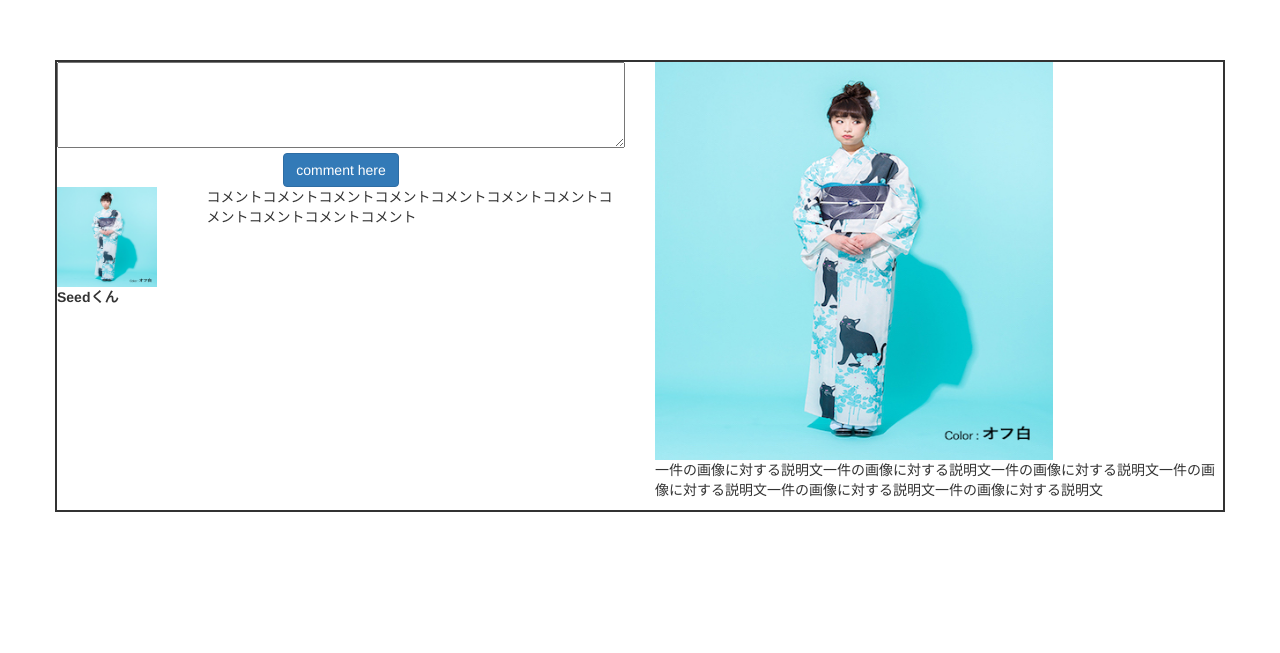
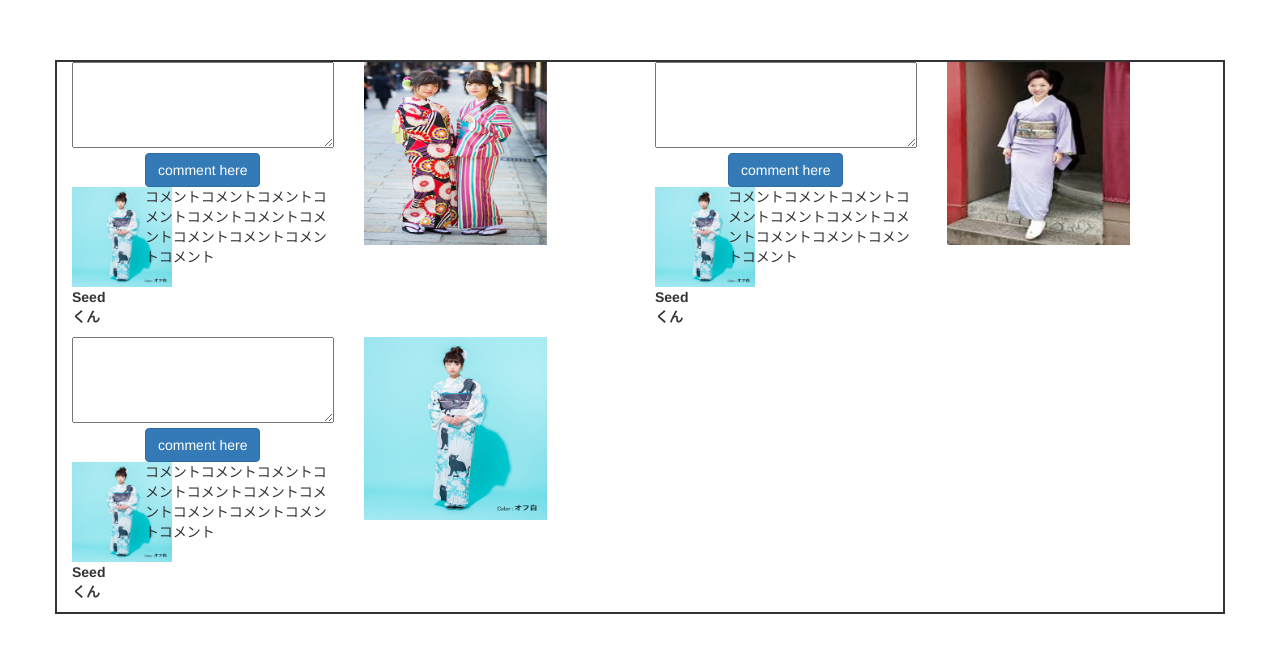
Before and after one commit to cktfp656/PerformingArts, a PHP site: page /kimono.php in a window 1280 px wide. Shown: the part 51-704 px from the top of the page. Run offline with PHP 8.4, Linux system fonts and the light colour scheme; data comes from the database, SQL or seed files in the repository.

Commit message:
着物コンテンツ表示終了

```diff
--- a/kimono.php
+++ b/kimono.php
@@ -7,6 +7,28 @@
             $stmt = $dbh->prepare($sql);
             $stmt ->execute($data);
 }
+
+//着物のコンテンツを取得するSQL文作成
+$sql='SELECT * FROM `contents` WHERE `category_code` = "kimono"';
+//SQL実行
+$stmt = $dbh->prepare($sql);
+$stmt ->execute();
+//取得したデータを配列に格納
+$kimono_contents = array();
+while(true){
+        $kimono = $stmt->fetch(PDO::FETCH_ASSOC);
+        if($kimono == false){
+            break;
+        }
+        $kimono_contents[] = $kimono;
+
+    }
+    // echo'<pre>';
+    // var_dump($kimono_contents);
+    // echo'</pre>';
+    // exit;
+
+
  ?>
  <!DOCTYPE html>
 <html lang="en">
@@ -55,34 +77,11 @@
 	<hr>
 	<div class="container" style="padding-top: 70px;">
 		<div class="row" style="border:2px solid;">
-			<div class="row">
-			 <div class="col-md-6">
-			 	<div class="row">
-			 		<div class="col-md-12" style="text-align: center;">
-						<textarea name="comment" rows="4" style="width:100%"></textarea>
-						<button class="btn btn-primary" >comment here</button>
-					</div>
-				</div>
-				<div class="row">
-					<div class="col-md-3">
-						<img src="img/portfolio/kimono2.jpg" height="100" style="text-align :left;"><br>
-            			<p style="text-align:left;"><strong>Seedくん</strong></p>
-          			</div>
-          			<div class="col-md-9">
-
-          				コメントコメントコメントコメントコメントコメントコメントコメントコメントコメントコメント
-					</div>
-          		</div>
-          	</div>
-
-
-
-			  <div class="col-md-6">
-			  	<img src="img/portfolio/kimono2.jpg" style="width:70%">
-        <p>一件の画像に対する説明文一件の画像に対する説明文一件の画像に対する説明文一件の画像に対する説明文一件の画像に対する説明文一件の画像に対する説明文</p>
-			  </div>
-			</form>
-		</div>
+			<?php foreach ($kimono_contents as $kimono): ?>
+			<div class="col-md-6">
+				<?php include("kimono_card.php") ?>
+			</div>
+			<?php endforeach ?>
 	</div>
 </body>
 </html>
--- /dev/null
+++ b/kimono_card.php
@@ -0,0 +1,26 @@
+<div class="row">
+			 <div class="col-md-6">
+			 	<div class="row">
+			 		<div class="col-md-12" style="text-align: center;">
+						<textarea name="comment" rows="4" style="width:100%"></textarea>
+						<button class="btn btn-primary" >comment here</button>
+					</div>
+				</div>
+				<div class="row">
+					<div class="col-md-3">
+						<img src="img/portfolio/kimono2.jpg" height="100" style="text-align :left;"><br>
+            			<p style="text-align:left;"><strong>Seedくん</strong></p>
+          			</div>
+          				<div class="col-md-9">
+
+          				コメントコメントコメントコメントコメントコメントコメントコメントコメントコメントコメント
+						</div>
+          		</div>
+          	</div>
+
+
+			  <div class="col-md-6">
+			  	<img src="contents-img/<?php echo $kimono['contents_img_name']; ?>" style="width:70%">
+        <p><?php echo $kimono['description']; ?></p>
+			  </div>
+</div>
--- a/new_contents.php
+++ b/new_contents.php
@@ -49,7 +49,7 @@
     			 <div class="well" style="text-align: center;">画像の登録をして下さい。</div>
         			<form method="POST" action="new_contents_check.php" class=""form-horizontal" role="form" enctype="multipart/form-data">
            				<input type="file" name="picture_path" class="form-control">
-                        <textarea name="" id="" cols="77" rows="3" placeholder="説明文を入力して下さい"></textarea>
+                        <textarea name="description" id="" style="width: 100%" rows="3" placeholder="説明文を入力して下さい"></textarea>
                         <div class="btn-group" data-toggle="buttons" style="width: 555px;">
                             <label class="btn btn-success active" style="width: calc(100%/3);">
                                 <input name="code" type="radio" autocomplete="off" value="kimono" checked> 着物
--- a/new_contents_add.php
+++ b/new_contents_add.php
@@ -2,9 +2,9 @@
 session_start();
 require('db_connect.php');
 if(!empty($_POST)){
-	$sql = 'INSERT INTO `contents`(`user_id`,`category_code`,`contents_img_name`,`created`) VALUES(?,?,?,now())';
+	$sql = 'INSERT INTO `contents`(`user_id`,`category_code`,`contents_img_name`,`description`,`created`) VALUES(?,?,?,?,now())';
 
-	$data = array($_SESSION['id'],$_POST['category_code'],$_POST["contents_img_name"]);
+	$data = array($_SESSION['id'],$_POST['category_code'],$_POST["contents_img_name"],$_POST['description']);
 		$stmt = $dbh->prepare($sql);
 		$stmt->execute($data);
 
--- a/new_contents_check.php
+++ b/new_contents_check.php
@@ -64,11 +64,16 @@
     			<form method="POST" action="new_contents_add.php" >
                     <input type="hidden" name="contents_img_name" value="<?php echo $picture_name; ?>">
                     <input type="hidden"  name="category_code" value="<?php echo ($_POST['code']); ?>">
+                    <input type="hidden" name="description" value="<?php echo ($_POST['description']);?>">
                 <table class="table table-striped table-condensed">
                         <tbody>
                             <tr>
                                 <td><div class="text-center">プロフィール画像</div><div class="text-center"><img src="contents-img/<?php echo $picture_name; ?>" width="300" height="300"></div></td>
                             </tr>
+                            <tr>
+                                <td>
+                                <?php echo ($_POST['description'])?>
+                            </td></tr>
                             <tr><td><?php echo ($_POST['code']); ?></td></tr>
                         </tbody>
                     </table>
```
Also changed, not shown: contents-img/20180907132100kimono2.jpg (added), contents-img/20180907133031rakugo1.jpg (added), contents-img/20180907135521kimono3.jpg (added), contents-img/20180907135943rakugo1.jpg (added), contents-img/20180907140105kabuki2.jpg (added), contents-img/20180907140253rakugo1.jpg (added), contents-img/20180907140419kabuki3.png (added), contents-img/20180907140549rakugo2.jpg (added), contents-img/20180907140605rakugo2.jpg (added), contents-img/20180907140627rakugo3.jpg (added), contents-img/20180907140842kimono2.jpg (added).
